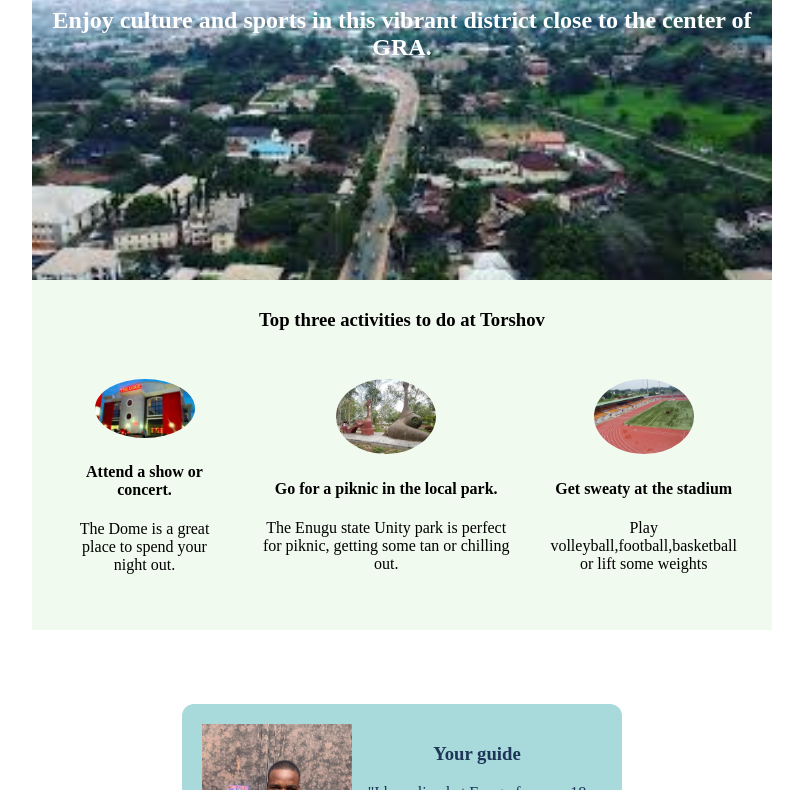
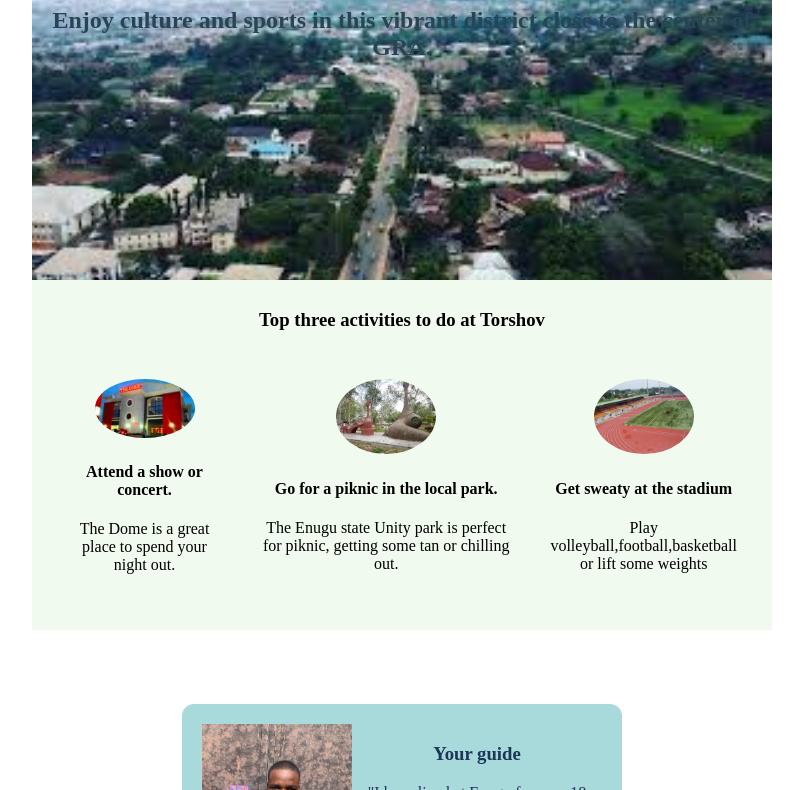
Before and after one commit to Shadow-MMN/Home-town, a plain HTML site: page index.html in a window 1280 px wide. Shown: the part 83-873 px from the top of the page, without its empty margins (238-1041 px from the left). Drawn offline with Linux system fonts and the light colour scheme.

Commit message:
"Updated styles.css: changed header color to #274554, added newline after header block"

```diff
--- a/styles.css
+++ b/styles.css
@@ -19,8 +19,9 @@ header{
     margin: 0 auto;
     padding: 10px;
     text-align: center;
-    color: white;
+    color: #274554;
 }
+
 section h3{
     text-align: center;
 }
```
